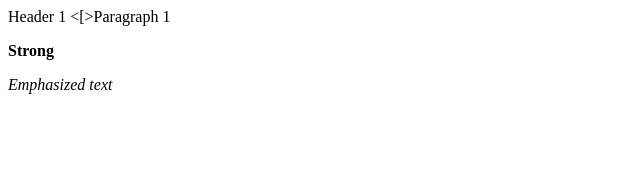
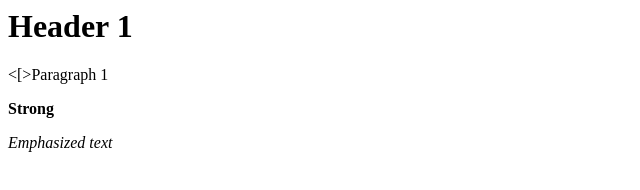
Before and after one commit to GJSR21/project201712051, a plain HTML site: page index.html in a window 1280 px wide. Shown: the whole page, without its empty margins (0-640 px from the left). Drawn offline with Linux system fonts and the light colour scheme.

Commit message:
Update index.html

```diff
--- a/index.html
+++ b/index.html
@@ -1,6 +1,6 @@
 <html>
 
-<heading>Header 1</heading>
+<h1>Header 1</h1>
 
 <[>Paragraph 1</p>
 
```
